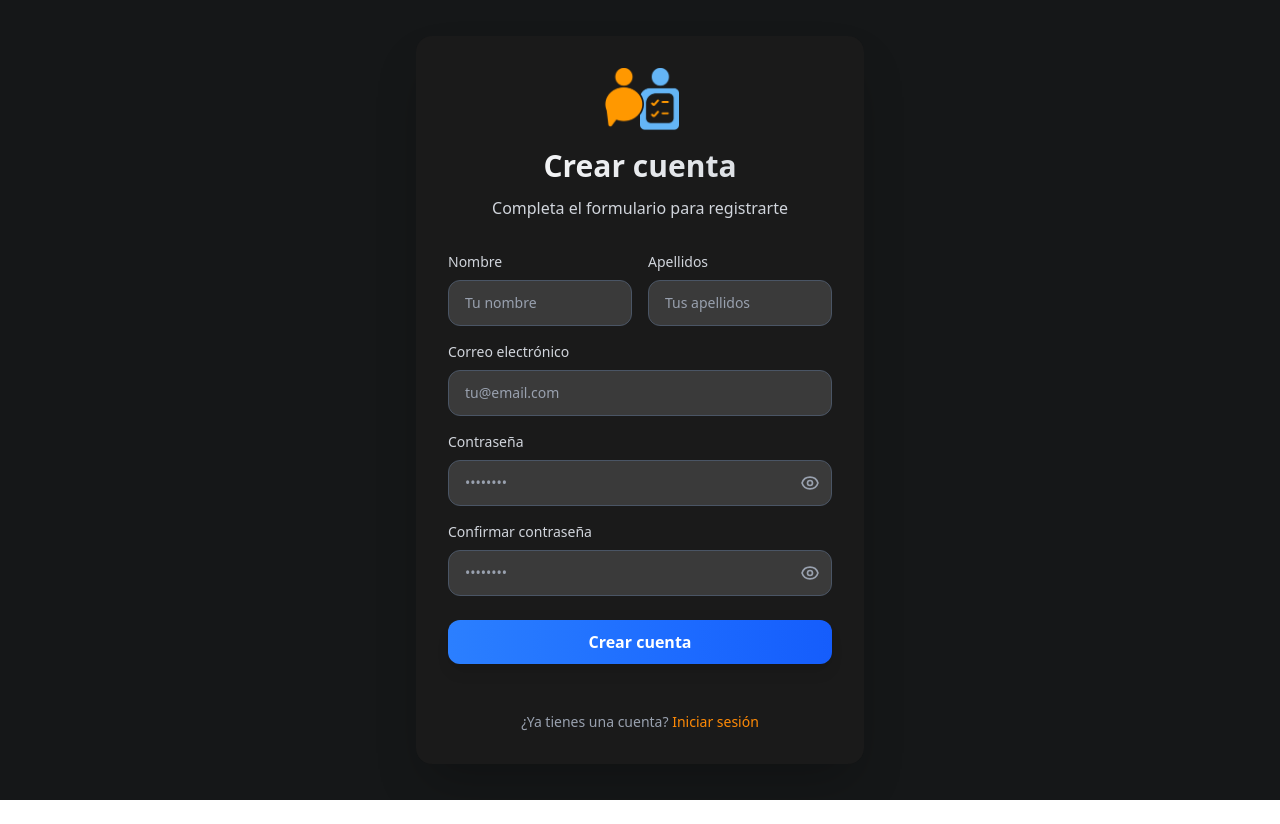
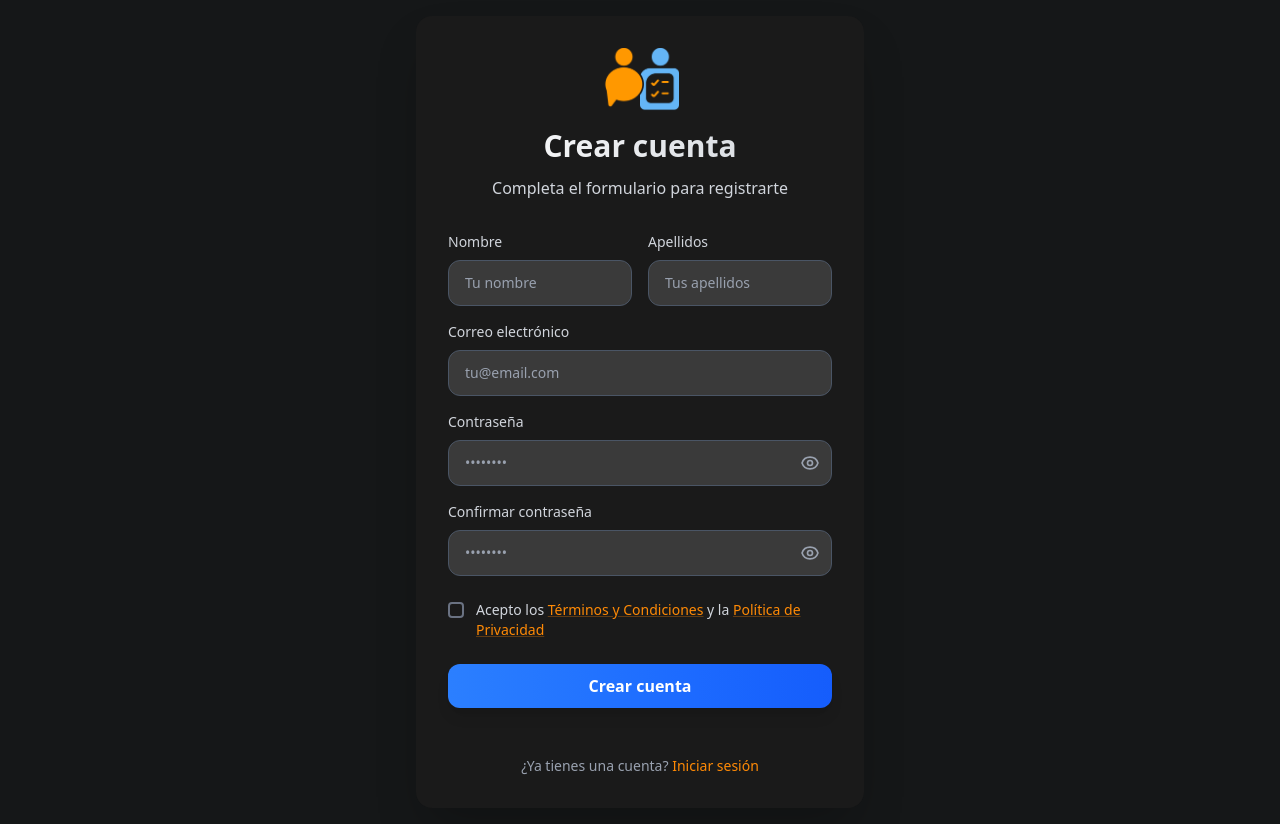
Before and after one commit to VedoxDev/axon-web, a React (Vite) app: page /register in a window 1280 px wide. Before the commit the page ends 800 px from the top, so only its background shows below. Built offline with nearby package versions, Linux system fonts and the light colour scheme.

Commit message:
chore(terms) Añadidos terminos y condiciones al registro

```diff
--- a/src/pages/RegisterPage.tsx
+++ b/src/pages/RegisterPage.tsx
@@ -125,6 +125,7 @@ function RegisterPage() {
   const [showConfirmPassword, setShowConfirmPassword] = useState(false);
   const [isLoading, setIsLoading] = useState(false);
   const [isPasswordFocused, setIsPasswordFocused] = useState(false);
+  const [agreedToTerms, setAgreedToTerms] = useState(false);
   const [formData, setFormData] = useState<RegisterData & { confirmPassword: string }>({
     email: '',
     nombre: '',
@@ -156,6 +157,11 @@ function RegisterPage() {
     const passwordMatchErrors = validationRules.passwordMatch(formData.password, formData.confirmPassword);
     if (passwordMatchErrors.length > 0) {
       validationErrors.confirmPassword = passwordMatchErrors;
+    }
+
+    // Check terms and conditions acceptance
+    if (!agreedToTerms) {
+      validationErrors.terms = ['Debes aceptar los Términos y Condiciones y la Política de Privacidad'];
     }
 
     if (Object.keys(validationErrors).length > 0) {
@@ -362,6 +368,66 @@ function RegisterPage() {
               )}
             </div>
 
+            {/* Terms and Conditions Checkbox */}
+            <div className="mb-6">
+              <div className="flex items-start gap-3">
+                <div className="flex items-center h-5 relative">
+                  <input
+                    id="terms"
+                    type="checkbox"
+                    checked={agreedToTerms}
+                    onChange={(e) => {
+                      setAgreedToTerms(e.target.checked);
+                      // Clear error when user checks the box
+                      if (e.target.checked && errors.terms) {
+                        setErrors(prev => ({ ...prev, terms: [] }));
+                      }
+                    }}
+                    className={`w-4 h-4 rounded border-2 focus:ring-2 focus:ring-orange-500 focus:ring-offset-0 transition-all duration-200 appearance-none cursor-pointer ${
+                      errors.terms
+                        ? 'border-red-500'
+                        : agreedToTerms
+                          ? 'border-orange-500 bg-orange-500'
+                          : 'border-gray-500 bg-transparent hover:border-orange-400'
+                    }`}
+                    disabled={isLoading}
+                    required
+                  />
+                  {/* Custom checkmark */}
+                  {agreedToTerms && (
+                    <div className="absolute inset-0 flex items-center justify-center pointer-events-none">
+                      <svg className="w-3 h-3 text-white" fill="none" viewBox="0 0 24 24" stroke="currentColor" strokeWidth={3}>
+                        <path strokeLinecap="round" strokeLinejoin="round" d="M5 13l4 4L19 7" />
+                      </svg>
+                    </div>
+                  )}
+                </div>
+                <label htmlFor="terms" className="text-sm text-gray-300 leading-5 cursor-pointer">
+                  Acepto los{' '}
+                  <a
+                    href="https://axon-landing.vercel.app/"
+                    target="_blank"
+                    rel="noopener noreferrer"
+                    className="text-orange-400 hover:text-orange-300 font-medium transition-colors duration-200 underline decoration-orange-400/30 hover:decoration-orange-300/50"
+                  >
+                    Términos y Condiciones
+                  </a>
+                  {' '}y la{' '}
+                  <a
+                    href="https://axon-landing.vercel.app/"
+                    target="_blank"
+                    rel="noopener noreferrer"
+                    className="text-orange-400 hover:text-orange-300 font-medium transition-colors duration-200 underline decoration-orange-400/30 hover:decoration-orange-300/50"
+                  >
+                    Política de Privacidad
+                  </a>
+                </label>
+              </div>
+              {errors.terms && (
+                <p className="mt-2 text-sm text-red-400">{errors.terms.join(', ')}</p>
+              )}
+            </div>
+
             {/* Register Button - Modern Design */}
             <button
               type="submit"
```
